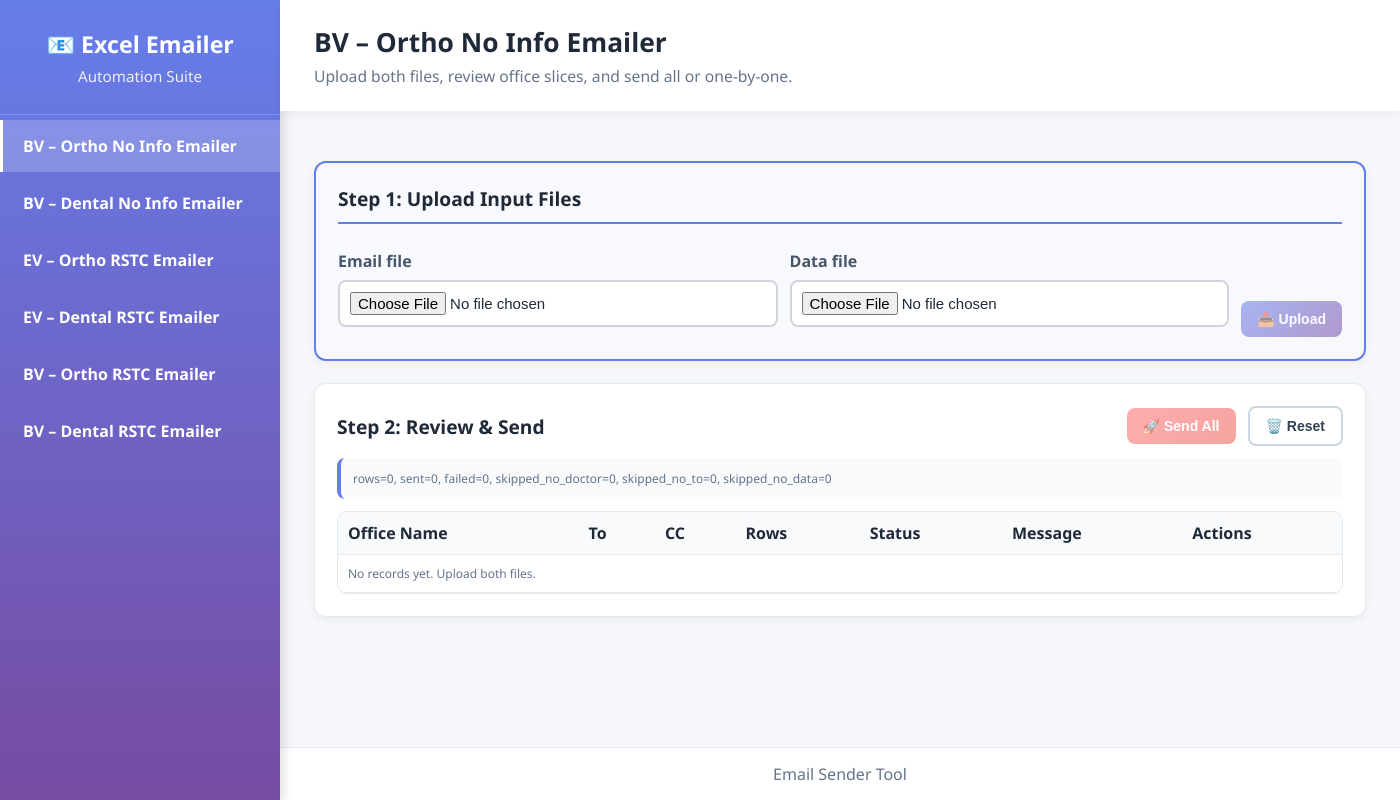
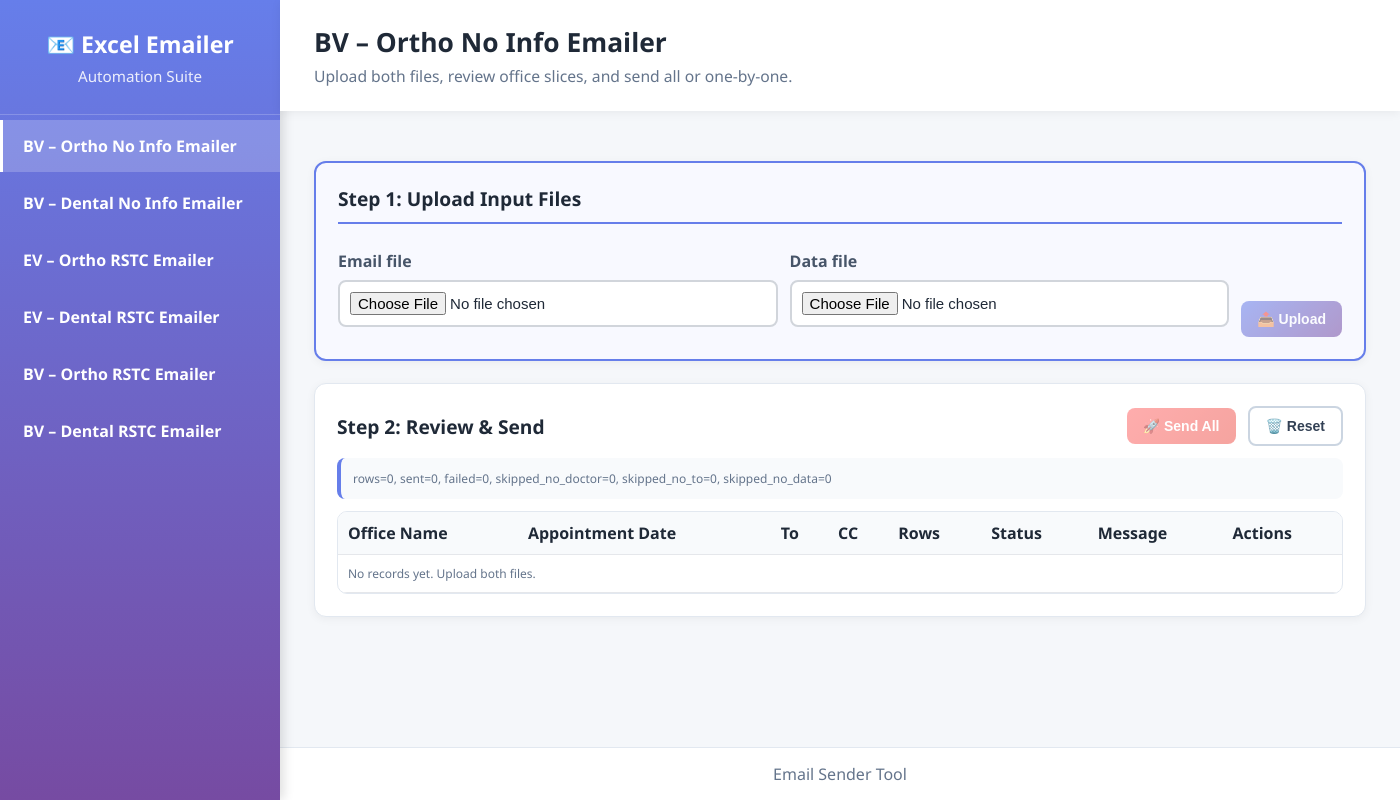
Before and after one commit to amirmursal/excel-emailer, a Flask app: page / in a window 1400 px wide. Run offline with Flask 3, Linux system fonts and the light colour scheme.

Commit message:
fix appt date for ev

```diff
--- a/app.py
+++ b/app.py
@@ -129,7 +129,7 @@ def filter_no_info_rows(df, column_names):
 
 def format_date_columns_in_df(df):
     formatted_df = df.copy()
-    target_columns = {"appoinmentdate", "dob"}
+    target_columns = {"appointment", "appoinmentdate", "appointmentdate", "dob"}
     for column_name in formatted_df.columns:
         if normalize_column_name(column_name) not in target_columns:
             continue
@@ -143,6 +143,15 @@ def format_date_columns_in_df(df):
             for original, parsed, formatted in zip(original_values, parsed_dates, formatted_values)
         ]
     return formatted_df
+
+
+def format_date_for_display(value):
+    if pd.isna(value):
+        return ""
+    parsed = pd.to_datetime(value, errors="coerce")
+    if pd.notna(parsed):
+        return parsed.strftime("%m/%d/%Y")
+    return str(value).strip()
 
 
 def dataframe_rows_to_text(rows):
@@ -198,39 +207,48 @@ on run argv
 	set theHtmlBody to item 5 of argv
 	set attachmentPath to item 6 of argv
 
-	tell application "Microsoft Outlook"
-		if theHtmlBody is not "" then
-			set newMessage to make new outgoing message with properties {subject:theSubject, content:theHtmlBody}
-		else
-			set newMessage to make new outgoing message with properties {subject:theSubject, content:theBody}
-		end if
-		tell newMessage
-			if toList is not "" then
-				set AppleScript's text item delimiters to ","
-				repeat with recipientAddress in text items of toList
-					set trimmedTo to my trim_text(recipientAddress as text)
-					if trimmedTo is not "" then
-						make new to recipient at end of to recipients with properties {email address:{address:trimmedTo}}
-					end if
-				end repeat
+	try
+		tell application "Microsoft Outlook"
+			if theHtmlBody is not "" then
+				set newMessage to make new outgoing message with properties {subject:theSubject, content:theHtmlBody}
+			else
+				set newMessage to make new outgoing message with properties {subject:theSubject, content:theBody}
 			end if
+			tell newMessage
+				if toList is not "" then
+					set AppleScript's text item delimiters to ","
+					repeat with recipientAddress in text items of toList
+						set trimmedTo to my trim_text(recipientAddress as text)
+						if trimmedTo is not "" then
+							make new to recipient at end of to recipients with properties {email address:{address:trimmedTo}}
+						end if
+					end repeat
+				end if
 
-			if ccList is not "" then
-				set AppleScript's text item delimiters to ","
-				repeat with recipientAddress in text items of ccList
-					set trimmedCc to my trim_text(recipientAddress as text)
-					if trimmedCc is not "" then
-						make new cc recipient at end of cc recipients with properties {email address:{address:trimmedCc}}
-					end if
-				end repeat
-			end if
+				if ccList is not "" then
+					set AppleScript's text item delimiters to ","
+					repeat with recipientAddress in text items of ccList
+						set trimmedCc to my trim_text(recipientAddress as text)
+						if trimmedCc is not "" then
+							make new cc recipient at end of cc recipients with properties {email address:{address:trimmedCc}}
+						end if
+					end repeat
+				end if
 
-			if attachmentPath is not "" then
-				make new attachment with properties {file:(POSIX file attachmentPath)}
-			end if
-			send
+				if attachmentPath is not "" then
+					try
+						set attachmentAlias to (POSIX file attachmentPath) as alias
+						make new attachment with properties {file:attachmentAlias}
+					on error
+						make new attachment with properties {file:(POSIX file attachmentPath)}
+					end try
+				end if
+				send
+			end tell
 		end tell
-	end tell
+	on error errMsg number errNum
+		error "Outlook AppleScript failed (" & errNum & "): " & errMsg
+	end try
 end run
 
 on trim_text(theText)
@@ -243,20 +261,24 @@ on trim_text(theText)
 	return trimmedText
 end trim_text
 """
-    subprocess.run(
-        [
-            "osascript",
-            "-e",
-            script,
-            ",".join(to_email_list),
-            ",".join(cc_email_list),
-            subject,
-            body,
-            html_body,
-            file_path,
-        ],
-        check=True,
-    )
+    command = [
+        "osascript",
+        "-e",
+        script,
+        ",".join(to_email_list),
+        ",".join(cc_email_list),
+        subject,
+        body,
+        html_body,
+        file_path,
+    ]
+    try:
+        subprocess.run(command, check=True, capture_output=True, text=True)
+    except subprocess.CalledProcessError as exc:
+        stderr = (exc.stderr or "").strip()
+        stdout = (exc.stdout or "").strip()
+        details = stderr or stdout or str(exc)
+        raise RuntimeError(details) from exc
 
 
 def get_smtp_server():
@@ -364,7 +386,8 @@ def send_email(record, workflow_id, use_outlook_windows, use_outlook_mac, outloo
     if workflow_uses_no_info_body_mode(workflow_id):
         subject = f"{record['office_name']} No Information - ({datetime.now().strftime('%m/%d/%Y')})"
     elif workflow_id in EV_RSTC_WORKFLOWS:
-        subject = f"{record['office_name']} Dental Eligibility Report - Appt Date ({datetime.now().strftime('%m/%d/%Y')})"
+        appointment_date = record.get("appointment_date") or datetime.now().strftime("%m/%d/%Y")
+        subject = f"{record['office_name']} Dental Eligibility Report - Appt Date ({appointment_date})"
     elif workflow_id in BV_PREV_DAY_WORKFLOWS:
         previous_day = (datetime.now() - timedelta(days=1)).strftime("%m/%d/%Y")
         subject = f"{record['office_name']} BV Report - ({previous_day})"
@@ -513,6 +536,7 @@ def build_records(workflow_id, email_bytes, data_bytes):
     cc_col = find_column(email_df, "BV Report Send CC")
     office_col = find_column(data_df, "Office Name")
     no_info_columns = []
+    ev_appointment_col = None
     if workflow_uses_no_info_body_mode(workflow_id):
         no_info_columns = [
             find_column(data_df, "Insurance"),
@@ -521,6 +545,14 @@ def build_records(workflow_id, email_bytes, data_bytes):
             find_column(data_df, "Subscriber Name"),
             find_column(data_df, "Subscriber DOB"),
         ]
+    elif workflow_id in EV_RSTC_WORKFLOWS:
+        try:
+            ev_appointment_col = find_column(data_df, "Appointment")
+        except ValueError:
+            try:
+                ev_appointment_col = find_column(data_df, "Appoinment Date")
+            except ValueError:
+                ev_appointment_col = None
     office_names = data_df[office_col].fillna("").astype(str).str.strip()
     doctor_names = email_df[doctor_col].fillna("").astype(str).str.strip()
     doctor_name_set = {name for name in doctor_names if name and name.lower() != "nan"}
@@ -537,6 +569,7 @@ def build_records(workflow_id, email_bytes, data_bytes):
         record = {
             "id": str(uuid.uuid4()),
             "office_name": doctor,
+            "appointment_date": "",
             "safe_name": "",
             "to": to_email_list,
             "cc": cc_email_list,
@@ -562,13 +595,29 @@ def build_records(workflow_id, email_bytes, data_bytes):
             skipped_no_data += 1
             continue
 
+        formatted_filtered_df = format_date_columns_in_df(filtered_df)
         clean_name = safe_file_name(doctor.replace(".", "").replace("&", "and")) or "Report"
-        record["can_send"] = True
-        record["safe_name"] = clean_name
-        record["row_count"] = len(filtered_df)
-        formatted_filtered_df = format_date_columns_in_df(filtered_df)
-        record["slice_rows"] = formatted_filtered_df.fillna("").to_dict(orient="records")
-        records.append(record)
+
+        if workflow_id in EV_RSTC_WORKFLOWS and ev_appointment_col and ev_appointment_col in formatted_filtered_df.columns:
+            grouped = formatted_filtered_df.groupby(ev_appointment_col, dropna=False, sort=False)
+            for appointment_value, appointment_df in grouped:
+                appointment_date = format_date_for_display(appointment_value)
+                grouped_record = record.copy()
+                grouped_record["id"] = str(uuid.uuid4())
+                grouped_record["can_send"] = True
+                grouped_record["appointment_date"] = appointment_date
+                grouped_record["safe_name"] = (
+                    safe_file_name(f"{clean_name} {appointment_date}") or clean_name
+                )
+                grouped_record["row_count"] = len(appointment_df)
+                grouped_record["slice_rows"] = appointment_df.fillna("").to_dict(orient="records")
+                records.append(grouped_record)
+        else:
+            record["can_send"] = True
+            record["safe_name"] = clean_name
+            record["row_count"] = len(formatted_filtered_df)
+            record["slice_rows"] = formatted_filtered_df.fillna("").to_dict(orient="records")
+            records.append(record)
 
     unmatched_data_df = data_df[(~office_names.isin(doctor_name_set)) & (office_names != "")]
     if workflow_uses_no_info_body_mode(workflow_id):
--- a/templates/index.html
+++ b/templates/index.html
@@ -233,6 +233,7 @@
                 <thead>
                   <tr>
                     <th>Office Name</th>
+                    <th>Appointment Date</th>
                     <th>To</th>
                     <th>CC</th>
                     <th>Rows</th>
@@ -246,6 +247,7 @@
                     {% for r in records %}
                       <tr>
                         <td>{{ r.office_name }}</td>
+                        <td>{{ r.appointment_date }}</td>
                         <td>{{ ", ".join(r.to) }}</td>
                         <td>{{ ", ".join(r.cc) }}</td>
                         <td>{{ r.row_count }}</td>
@@ -262,7 +264,7 @@
                       </tr>
                     {% endfor %}
                   {% else %}
-                    <tr><td colspan="7" class="small">No records yet. Upload both files.</td></tr>
+                    <tr><td colspan="8" class="small">No records yet. Upload both files.</td></tr>
                   {% endif %}
                 </tbody>
               </table>
```
